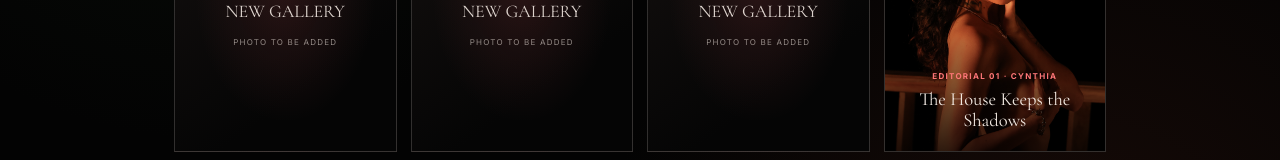
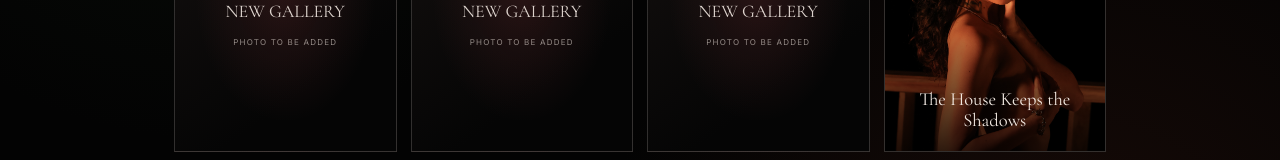
Before and after one commit to Snapey7/snapey7.github.io, a Next.js app: page /editorials in a window 1280 px wide. Shown: the part 570-730 px from the top of the page. Built offline with nearby package versions, Linux system fonts and the light colour scheme; grey boxes are pictures that could not be loaded.

Commit message:
Remove Cynthia editorial label

```diff
--- a/app/editorials/page.tsx
+++ b/app/editorials/page.tsx
@@ -69,7 +69,6 @@ export default function EditorialsPage() {
               GALLERY
             </div>
             <div className="editorial-featured-gallery-copy">
-              <p>EDITORIAL 01 · CYNTHIA</p>
               <h2>The House Keeps the Shadows</h2>
             </div>
           </article>
--- a/app/globals.css
+++ b/app/globals.css
@@ -636,14 +636,6 @@ a {
   width: 100%;
   padding: 1rem 0.8rem 1.25rem;
   text-align: center;
-}
-
-.editorial-featured-gallery-copy p {
-  margin: 0 0 0.45rem;
-  color: #ff7779;
-  font-size: 8px;
-  font-weight: 700;
-  letter-spacing: 0.16em;
 }
 
 .editorial-featured-gallery-copy h2 {
```
